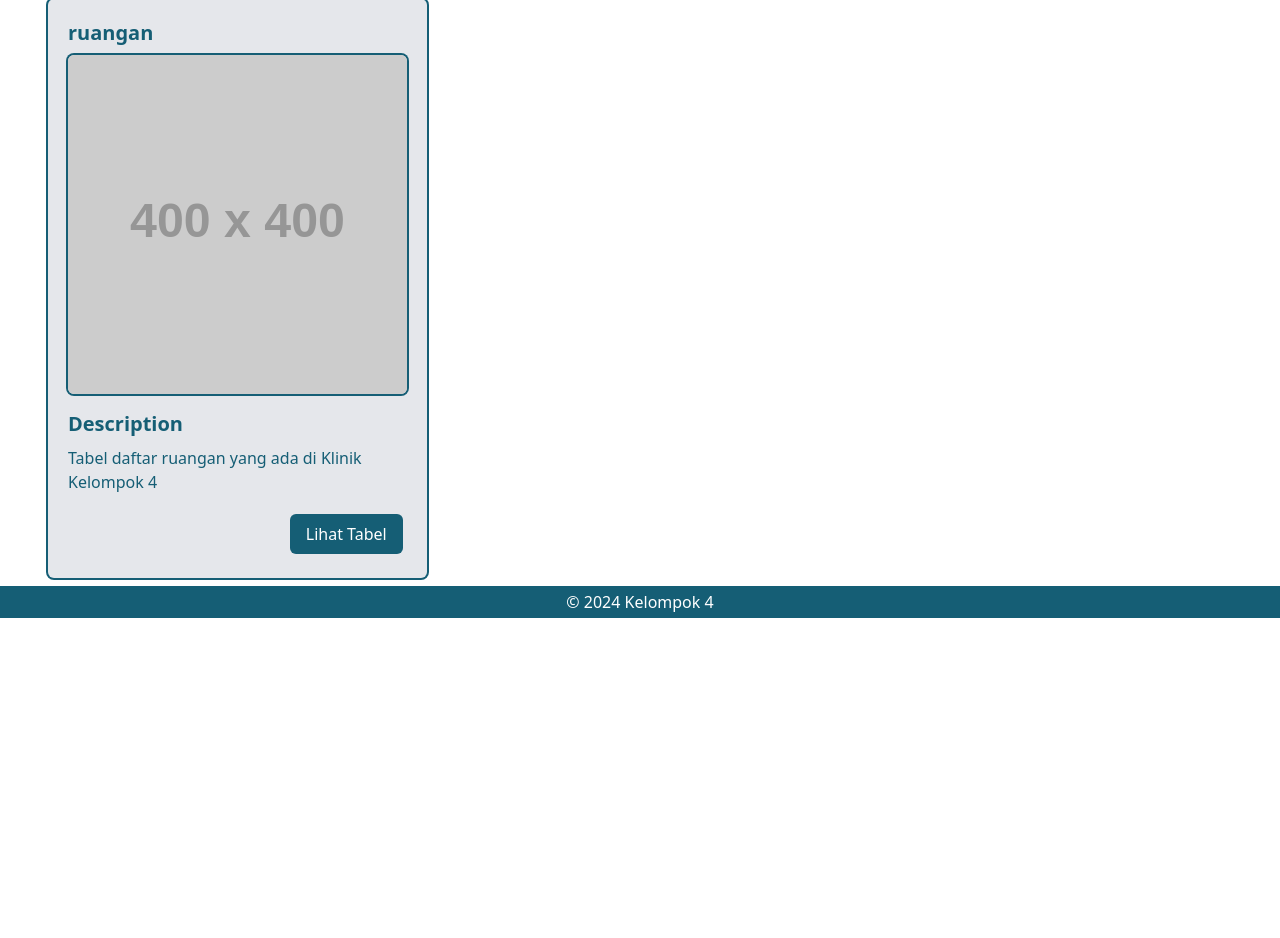
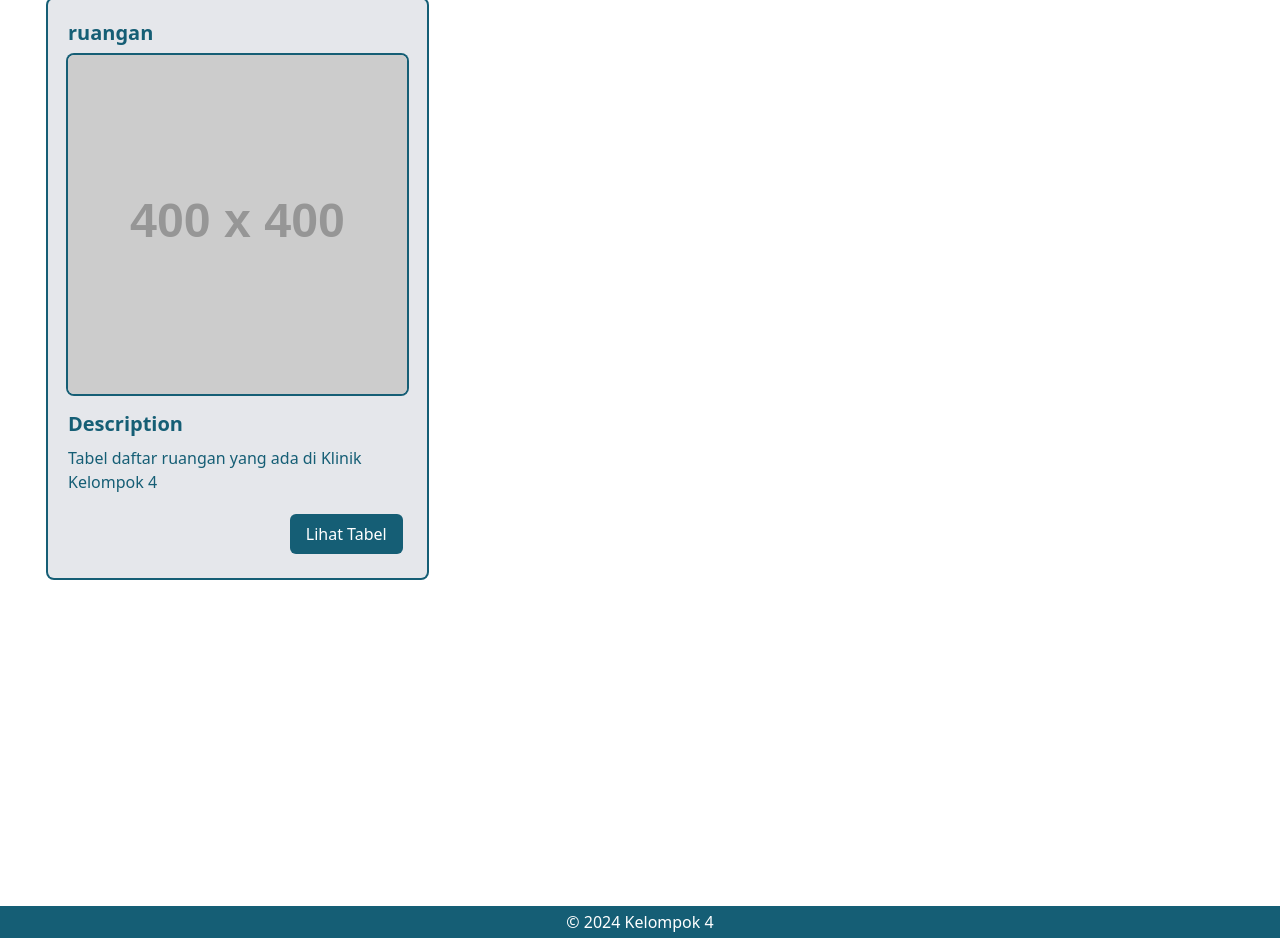
Before and after one commit to FredyRamadhan/flask-pyodbc-sqlserver, a Flask app: page / in a window 1280 px wide. Shown: the part 1338-2276 px from the top of the page. Before the commit the page ends 1956 px from the top, so only its background shows below. Run offline with Flask 3, Linux system fonts and the light colour scheme; grey boxes labelled with a size stand in for pictures from a placeholder-image service; some libraries are stand-ins or nearby versions.

Commit message:
updated layout

```diff
--- a/app/templates/home.html
+++ b/app/templates/home.html
@@ -29,7 +29,7 @@
           </div>
         </nav>
     </header>
-    <main>
+    <main class="mb-[40vh]">
       <section class="max-w-[1200px] grid grid-cols-1 md:grid-cols-2 lg:grid-cols-3 gap-2 mx-auto mt-10">
           <div class="min-w-[250px]  ring-cyan-800 ring-2 bg-gray-200 inline-flex flex-col gap-2 p-5 rounded-md m-2">
               <h1 class="font-bold text-xl text-cyan-800">Dokter</h1>
```
